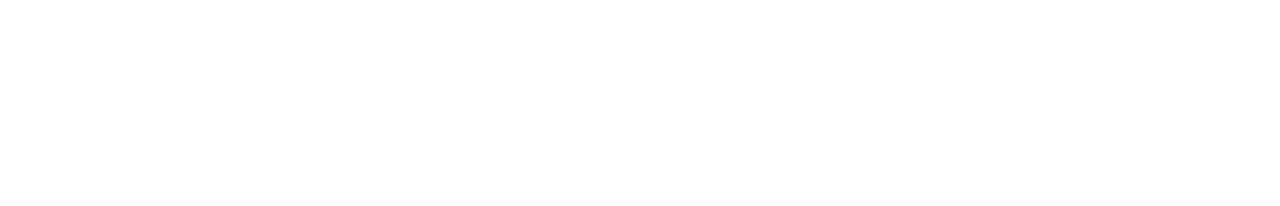
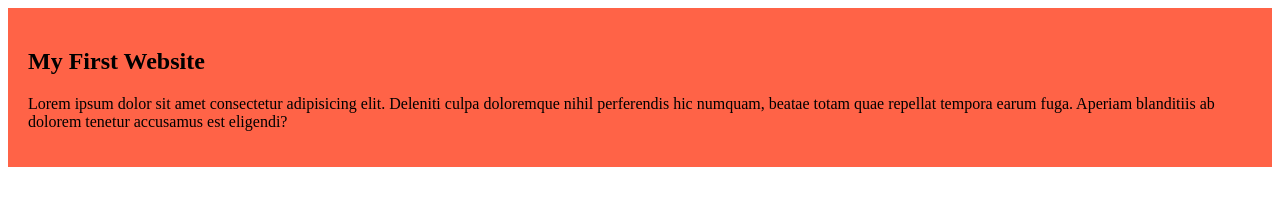
Before and after one commit to abujafarch/my-simple-website, a plain HTML site: page index.html in a window 1280 px wide. Drawn offline with Linux system fonts and the light colour scheme.

Commit message:
added the first blog

```diff
--- a/index.html
+++ b/index.html
@@ -4,8 +4,12 @@
     <meta charset="UTF-8">
     <meta name="viewport" content="width=device-width, initial-scale=1.0">
     <title>My Simple Website</title>
+    <link rel="stylesheet" href="styles/blog.css">
 </head>
 <body>
-
+    <div>
+        <h2>My First Website</h2>
+        <p>Lorem ipsum dolor sit amet consectetur adipisicing elit. Deleniti culpa doloremque nihil perferendis hic numquam, beatae totam quae repellat tempora earum fuga. Aperiam blanditiis ab dolorem tenetur accusamus est eligendi?</p>
+    </div>
 </body>
 </html>
--- /dev/null
+++ b/styles/blog.css
@@ -0,0 +1,4 @@
+div{
+    background-color: tomato;
+    padding: 20px;
+}
```
